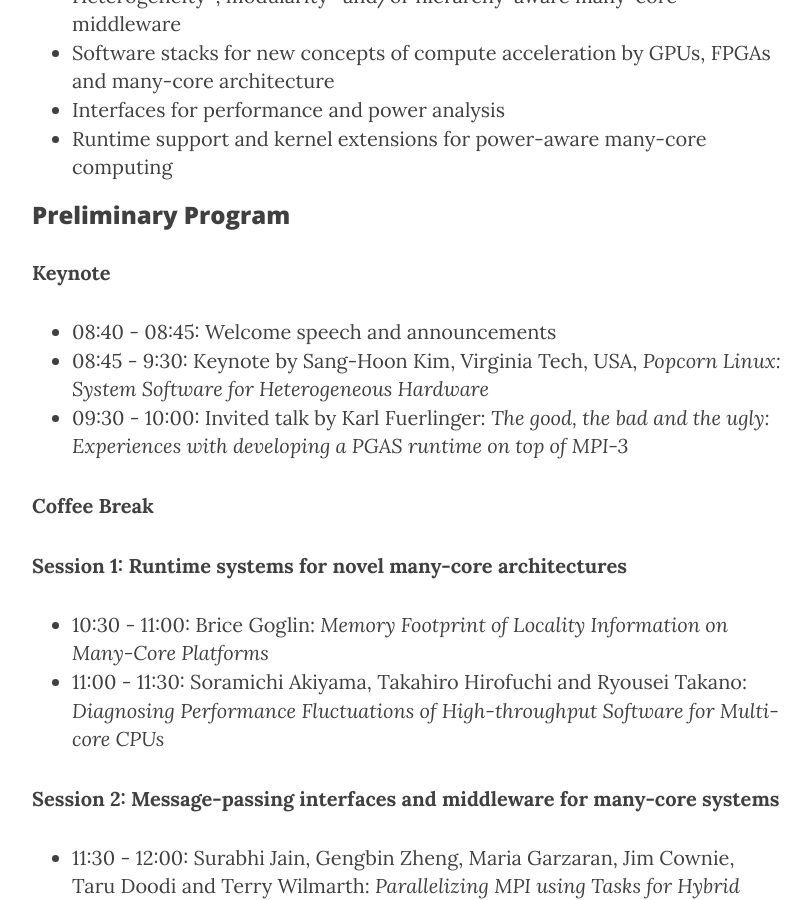
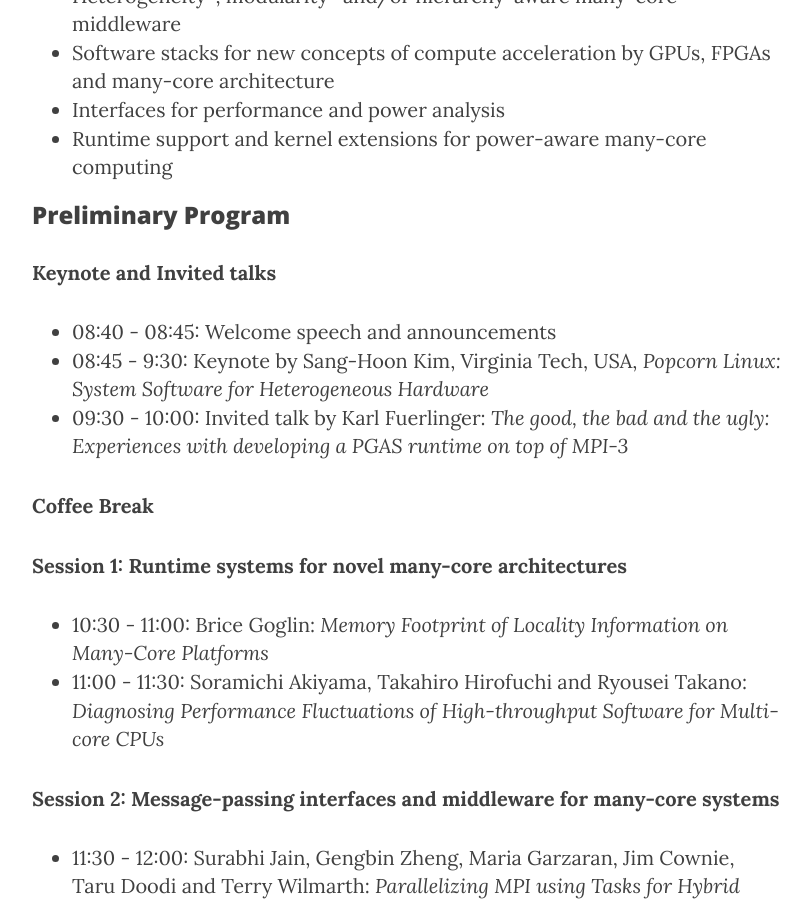
Before and after one commit to WROME/wrome.github.io, a Jekyll site: the page built from vancouver2018.md, in a window 1280 px wide and 900 px high, scrolled down 2266 px. Shown: the whole window, without its empty margins (233-1044 px from the left). Built offline with Jekyll 4.4.1, drawn with Linux system fonts in a browser that asks for light colours; nearby versions of some CDN libraries.

Commit message:
use nice session titles

```diff
--- a/vancouver2018.md
+++ b/vancouver2018.md
@@ -41,7 +41,7 @@ Authors from all related disciplines are invited to submit unpublished papers re
 
 ### Preliminary Program
 
-**Keynote**
+**Keynote and Invited talks**
 
 * 08:40 - 08:45: Welcome speech and announcements
 * 08:45 - 9:30: Keynote by Sang-Hoon Kim, Virginia Tech, USA, *Popcorn Linux: System Software for Heterogeneous Hardware*
```
